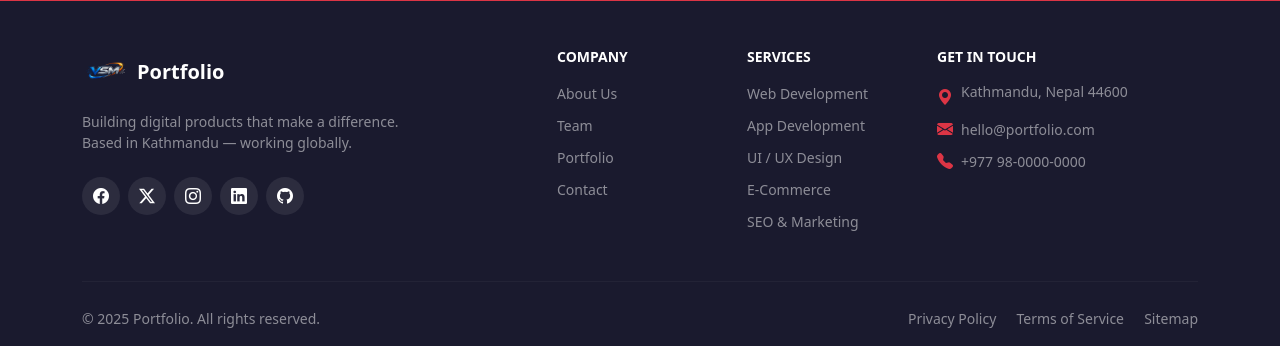
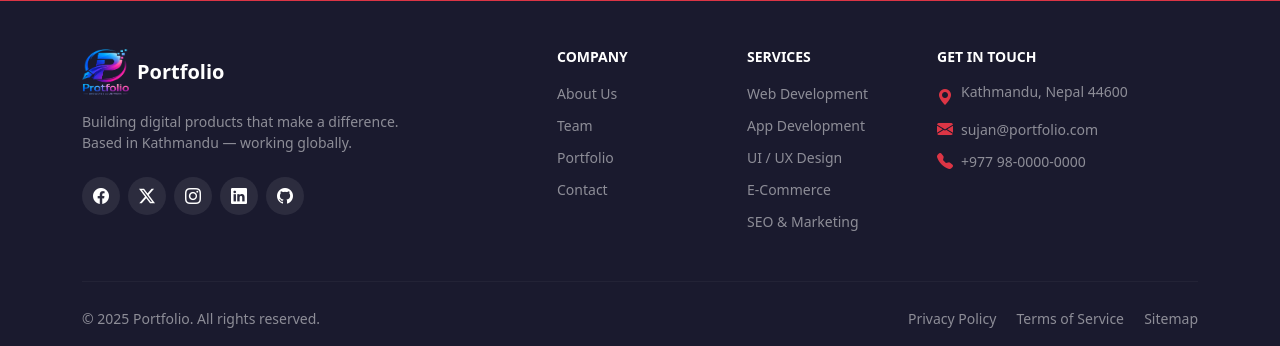
Before and after one commit to SuzanLama433/django-learning, a Django app: page /portfolio/ in a window 1280 px wide. Shown: the part 4967-5313 px from the top of the page. Run offline with Django 5.2, Linux system fonts and the light colour scheme.

Commit message:
change logo

```diff
--- a/app/templates/portfolio.html
+++ b/app/templates/portfolio.html
@@ -648,7 +648,7 @@
                         </li>
                         <li class="mb-2 d-flex gap-2 align-items-center">
                             <i class="bi bi-envelope-fill text-danger flex-shrink-0"></i>
-                            <a href="mailto:hello@portfolio.com" class="text-white-50 small">hello@portfolio.com</a>
+                            <a href="mailto:hello@portfolio.com" class="text-white-50 small">sujan@portfolio.com</a>
                         </li>
                         <li class="mb-2 d-flex gap-2 align-items-center">
                             <i class="bi bi-telephone-fill text-danger flex-shrink-0"></i>
```
Also changed, not shown: app/static/image/logo.png.
